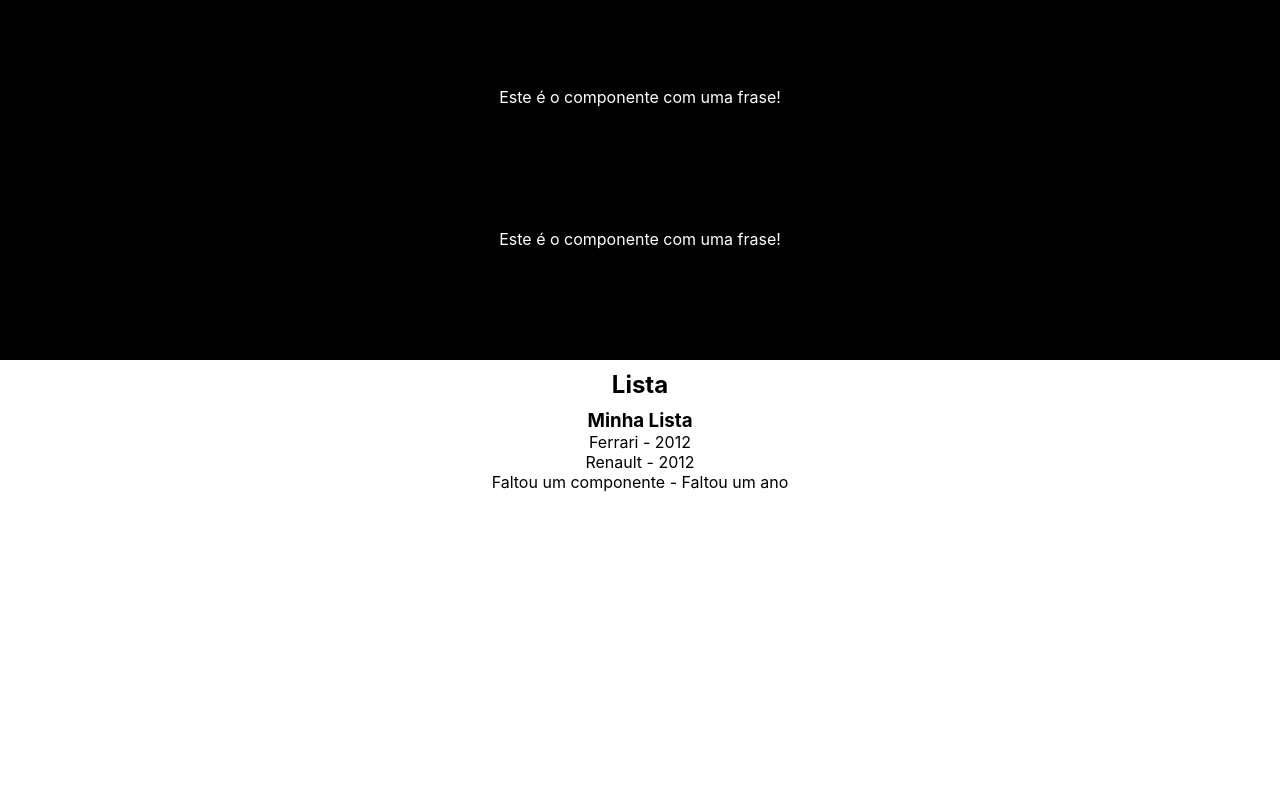
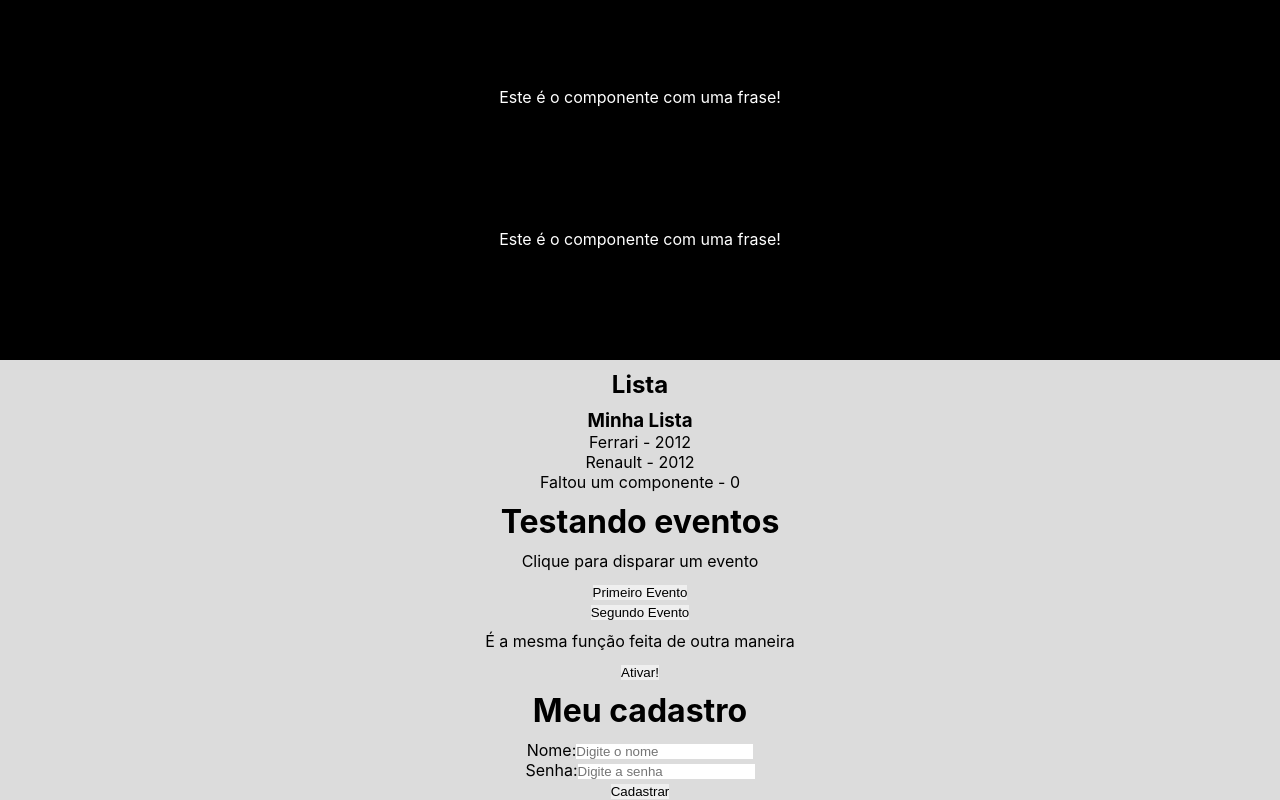
Before and after one commit to Henekei657/henekei, a React (Create React App) app in the folder meu-projeto/: page / in a window 1280 px wide. Shown: the part 989-1789 px from the top of the page. Before the commit the page ends 1481 px from the top, so only its background shows below. Built offline with nearby package versions, Linux system fonts and the light colour scheme.

Commit message:
Continuação de aulas

```diff
--- a/meu-projeto/src/App.js
+++ b/meu-projeto/src/App.js
@@ -4,6 +4,8 @@ import SayMyName from './components/sayMyName';
 import Pessoa from './components/pessoa';
 import Frase from './components/frase';
 import Lista from './components/lista'
+import Evento from './components/evento'
+import Form from './components/form'
 
 function App() {
 
@@ -57,6 +59,12 @@ function App() {
       <h2>Lista</h2>
 
       <Lista/>
+
+      <h1>Testando eventos</h1>
+
+      <Evento/>
+      <Form/>
+
     </div>
   );
 }
--- /dev/null
+++ b/meu-projeto/src/components/evento.js
@@ -0,0 +1,30 @@
+import Button from './eventos/button'
+
+function evento (){
+
+    function meuEvento(){
+
+        console.log(`Ativando primeiro evento!`);
+    }
+
+    function segundoEvento(){
+
+        console.log(`Ativando segundo evento!`)
+    }
+
+    return (
+
+        <div>
+            <p>Clique para disparar um evento</p>
+
+            <Button event = {meuEvento} text = "Primeiro Evento"/>
+            <br/>
+            <Button event = {segundoEvento} text = "Segundo Evento"/>
+            <br/>
+            <p>É a mesma função feita de outra maneira</p>
+            <button onClick={meuEvento}>Ativar!</button>
+        </div>
+    )
+}
+
+export default evento;
--- /dev/null
+++ b/meu-projeto/src/components/eventos/button.js
@@ -0,0 +1,6 @@
+function button (props){
+
+    return <button onClick={props.event}>{props.text}</button>
+}
+
+export default button;
--- /dev/null
+++ b/meu-projeto/src/components/form.js
@@ -0,0 +1,53 @@
+import { useState } from 'react';
+
+function Form(){
+
+    //e = Evento, assim não irá carregar a tela e perder a msg;
+    //preventDefault para o fluxo do HTML, requisição AJAX
+    function cadastrarUsuario(e){
+
+        e.preventDefault();
+        console.log(`Usuário ${name} foi cadastrado com a senha: ${password}`);
+    }
+
+    const [name, setName] = useState("");
+    const [password, setPassword] = useState("");
+
+    return (
+
+        <div>
+            <h1>Meu cadastro</h1>
+            <form onSubmit={cadastrarUsuario}>
+
+                <div>
+                    <label htmlFor="name">Nome:</label>
+                    <input
+                    type="text"
+                    id="id_name"
+                    name="name"
+                    placeholder="Digite o nome"
+                    //value = {name}
+                    onChange={(e) => setName(e.target.value)}/>
+                </div>
+
+                <div>
+                    <label htmlFor="name">Senha:</label>
+                    <input
+                    type="password"
+                    id="id_password"
+                    name="password"
+                    placeholder="Digite a senha"
+                    onChange={(e) => setPassword(e.target.value)}
+                    />
+                </div>
+
+                <div>
+                    <input type="submit" value="Cadastrar"/>
+                </div>
+
+            </form>
+        </div>
+    )
+}
+
+export default Form;
--- a/meu-projeto/src/components/item.js
+++ b/meu-projeto/src/components/item.js
@@ -15,7 +15,7 @@ item.propTypes = {
 
 item.defaultProps = {
     marca: 'Faltou um componente',
-    ano_lancamento: 'Faltou um ano',
+    ano_lancamento: 0,
 }
 
 export default item;
--- a/meu-projeto/src/index.css
+++ b/meu-projeto/src/index.css
@@ -9,6 +9,7 @@ body {
   font-family: -apple-system, BlinkMacSystemFont, 'Segoe UI', 'Roboto', 'Oxygen',
     'Ubuntu', 'Cantarell', 'Fira Sans', 'Droid Sans', 'Helvetica Neue',
     sans-serif;
+  background-color: gainsboro;
   -webkit-font-smoothing: antialiased;
   -moz-osx-font-smoothing: grayscale;
 }
```
